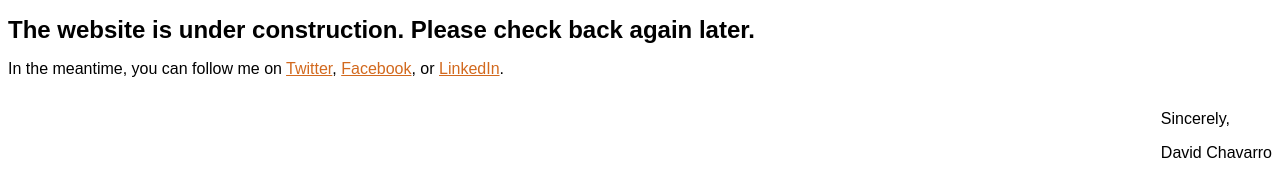
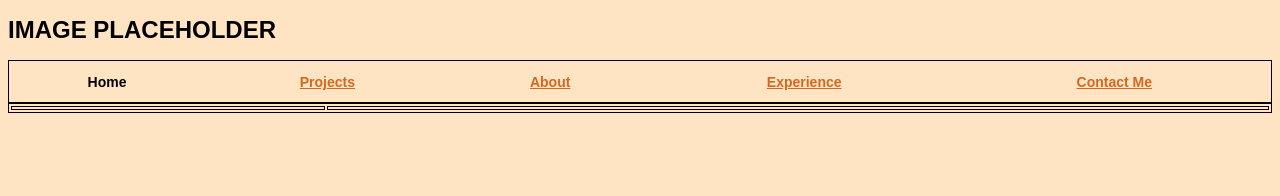
Before and after one commit to DavidChavarro/DavidChavarro.github.io, a plain HTML site: page index.html in a window 1280 px wide. Drawn offline with Linux system fonts and the light colour scheme.

Commit message:
Created tab pane in index page and content table.

```diff
--- a/index.html
+++ b/index.html
@@ -6,15 +6,32 @@
         <title>Home - The Tech Owl</title>
     </head>
     <body>
-        <h1>The website is under construction. Please check back again later.</h1>
-        <p>In the meantime, you can follow me on <a rel="Twitter link" href="https://www.twitter.com/TheTechOwl?s=09" target="_blank">
-            Twitter</a>,
-            <a rel="Facebook link" href="https://www.facebook.com/david.chavarro.754" target = "_blank">Facebook</a>,
-            or <a rel="LinkedIn link" href="https://www.linkedin.com/in/david-chavarro-098a60116/" target="_blank">LinkedIn</a>.
-        </p>
-        <a style="float:right;">
-            <p>Sincerely,</p>
-            <p>David Chavarro</p>
-        </a>
+        <h1>IMAGE PLACEHOLDER</h1>
+        <table style= "width:100%">
+            <tr>
+                <th font-weight= bold>Home</th>
+                <th>
+                    <a rel="Projects link" href="projects/home.html">Projects</a>
+                </th>
+                <th>
+                    <a rel="About link" href="about.html">About</a>
+                </th>
+                <th>
+                    <a rel="Experience link" href="experience.html">Experience</a>
+                </th>
+                <th>
+                    <a rel="Contact link" href="contactMe.html">Contact Me</a>
+                </th>
+            </tr>
+
+        </table>
+        <table style="width:100%">
+            <tr>
+                <td style="width: 25%"></td>
+                <td style="width: 75%">
+                    <b></b>
+                </td>
+            </tr>
+        </table>
     </body>
 </html>
--- a/styles.css
+++ b/styles.css
@@ -1,5 +1,6 @@
 body {
     font-family: Arial, Helvetica, sans-serif;
+    background-color: bisque;
 }
 
 h1 {
@@ -26,3 +27,13 @@ a:hover{
 a:active{
     color: yellow;
 }
+
+table, td{
+    border: 1px solid black;
+    font-size: 175%;
+}
+
+th{
+    font-size: 50%;
+    padding: 0.75em;
+}
```
